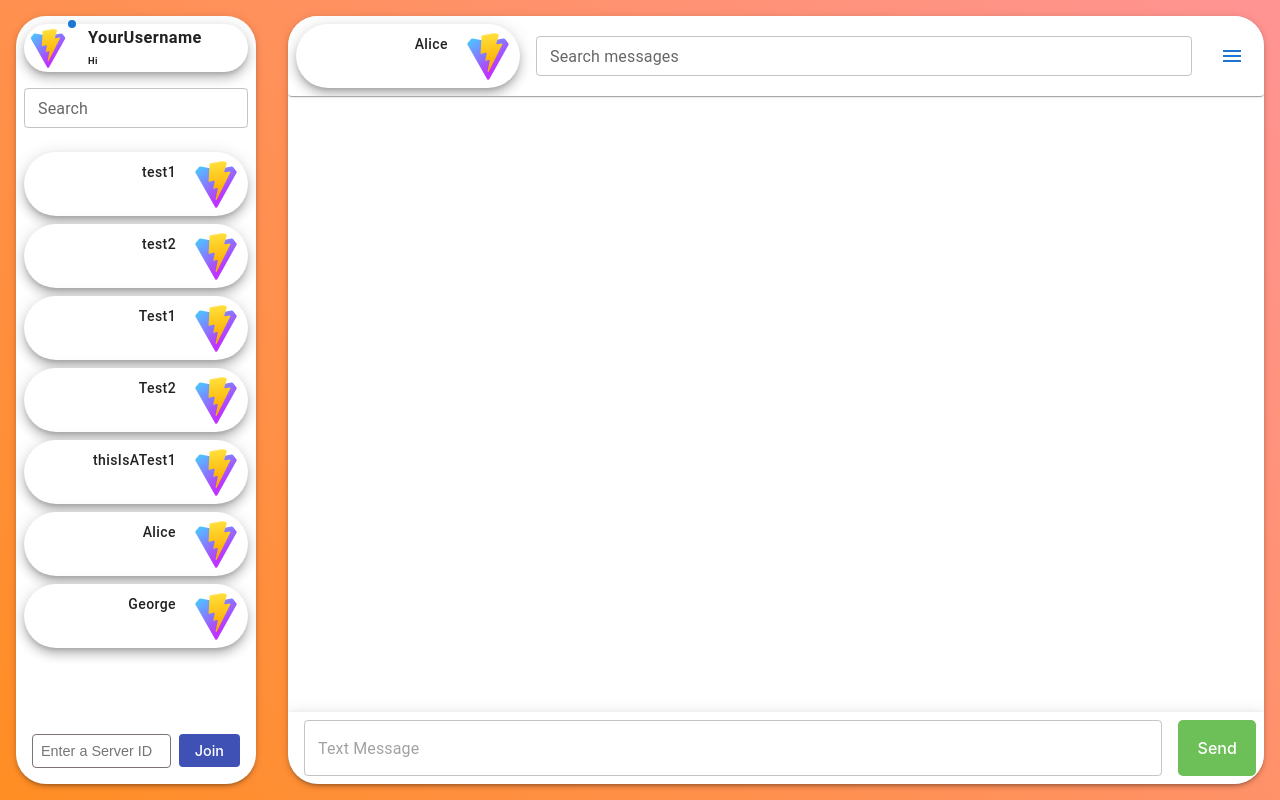
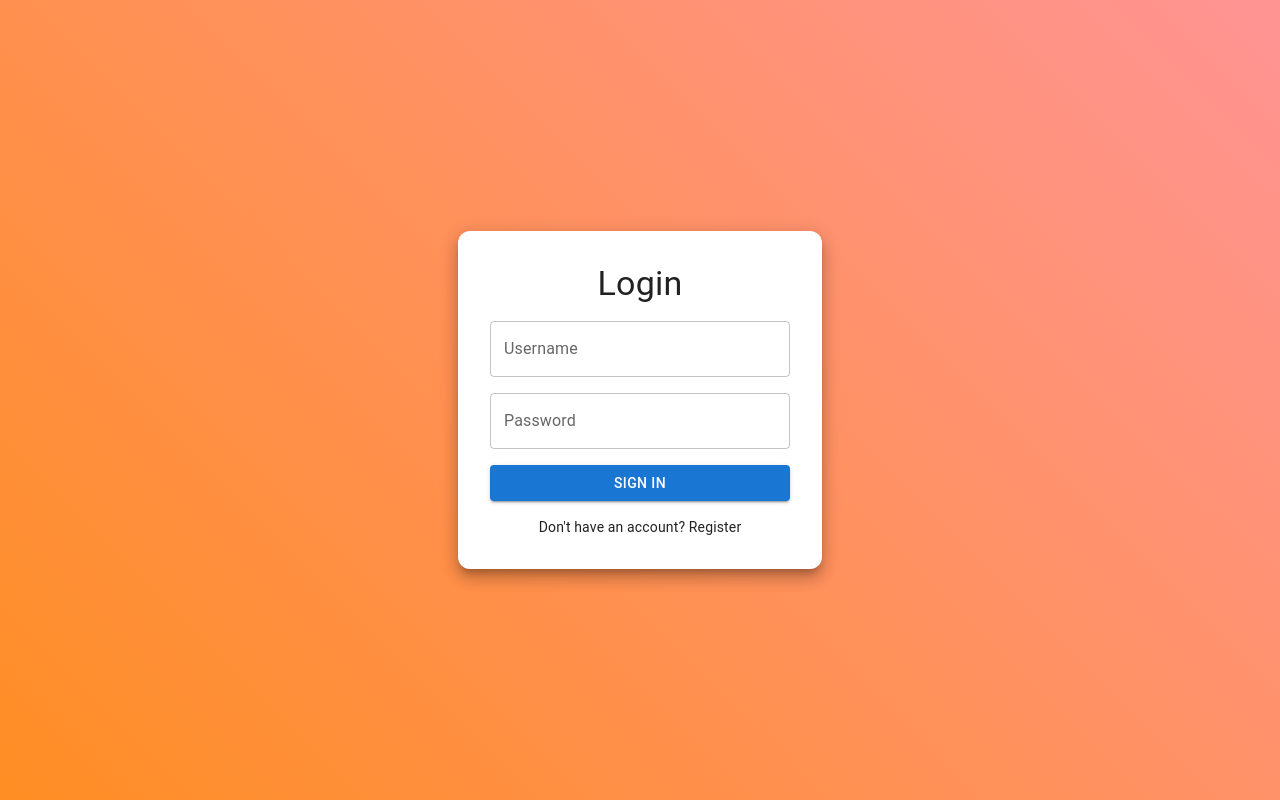
Before and after one commit to Sn00pyW00dst0ck/CEN5035-Project, a React (Vite) app in the folder frontend/: page / in a window 1280 px wide. Built offline with nearby package versions, Linux system fonts and the light colour scheme.

Commit message:
Created a Login Page(No authentication).

```diff
--- a/frontend/src/App.jsx
+++ b/frontend/src/App.jsx
@@ -1,13 +1,12 @@
 import './App.css'
-
 import { ThemeProvider, createTheme } from '@mui/material/styles';
 import MainScreen from "./MainScreen/MainScreen.jsx";
+import Login from "./Login/Login.jsx";
+import { useState } from 'react';
 
-//Temporary should be fixed.
 export const YourUser = {id: 1, name: "YourUsername", status: "Hi", online: true, icon: "public/vite.svg"}
 
 const darkThemeMq = window.matchMedia("(prefers-color-scheme: dark)");
-
 const theme = createTheme({
   palette: {
     mode: darkThemeMq.matches ? 'dark' : 'light',
@@ -15,11 +14,12 @@ const theme = createTheme({
 });
 
 function App() {
+  const [isLoggedIn, setIsLoggedIn] = useState(false);
 
   return (
     <div>
       <ThemeProvider theme={theme}>
-                <MainScreen/>
+        {isLoggedIn ? <MainScreen /> : <Login onLogin={setIsLoggedIn} />}
       </ThemeProvider>
     </div>
   )
--- /dev/null
+++ b/frontend/src/Login/Login.jsx
@@ -0,0 +1,76 @@
+import React, { useState } from 'react';
+import {
+  Paper,
+  TextField,
+  Button,
+  Typography,
+  Box
+} from '@mui/material';
+
+function Login({ onLogin }) {
+  const [username, setUsername] = useState('');
+  const [password, setPassword] = useState('');
+
+  const handleLogin = (event) => {
+    event.preventDefault();
+    if (username && password) {
+      onLogin(true);
+    }
+  };
+
+  return (
+    <Box
+      sx={{
+        display: 'flex',
+        justifyContent: 'center',
+        alignItems: 'center',
+        height: '100vh',
+        background: 'linear-gradient(45deg, hsla(29, 100%, 57%, 1) 0%, hsla(0, 100%, 79%, 1) 100%)'
+      }}
+    >
+      <Paper
+        elevation={10}
+        sx={{
+          padding: 4,
+          display: 'flex',
+          flexDirection: 'column',
+          gap: 2,
+          width: '300px',
+          borderRadius: 3
+        }}
+      >
+        <Typography variant="h4" align="center">
+          Login
+        </Typography>
+        <TextField
+          label="Username"
+          variant="outlined"
+          value={username}
+          onChange={(e) => setUsername(e.target.value)}
+          fullWidth
+        />
+        <TextField
+          label="Password"
+          type="password"
+          variant="outlined"
+          value={password}
+          onChange={(e) => setPassword(e.target.value)}
+          fullWidth
+        />
+        <Button
+          variant="contained"
+          color="primary"
+          onClick={handleLogin}
+          fullWidth
+        >
+          Sign In
+        </Button>
+        <Typography variant="body2" align="center">
+          Don't have an account? Register
+        </Typography>
+      </Paper>
+    </Box>
+  );
+}
+
+export default Login;
```
Also changed, not shown: 1 other file (tests, documents, lock files or other folders). Lines whose indentation alone changed are shown as unchanged.
